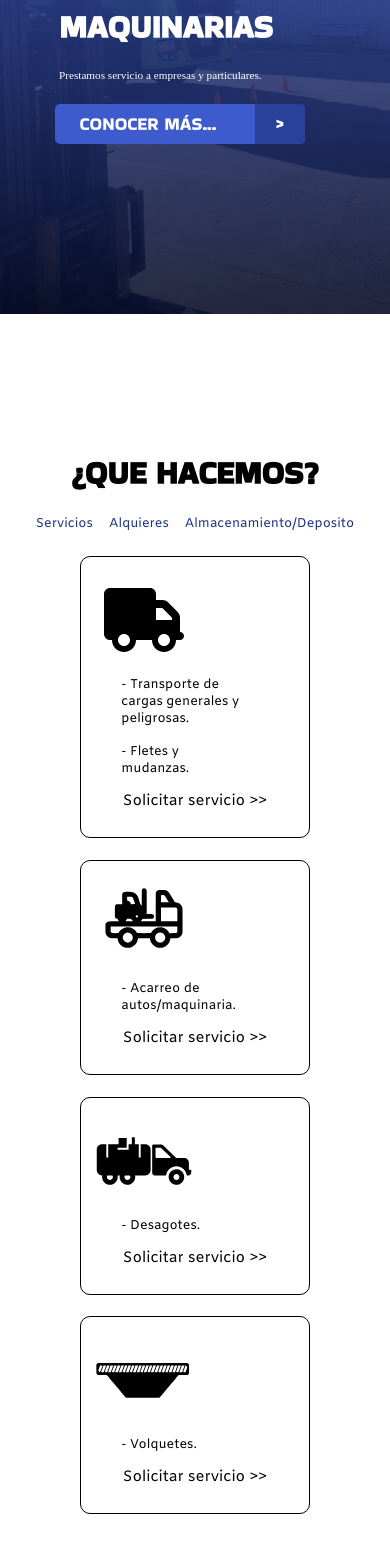
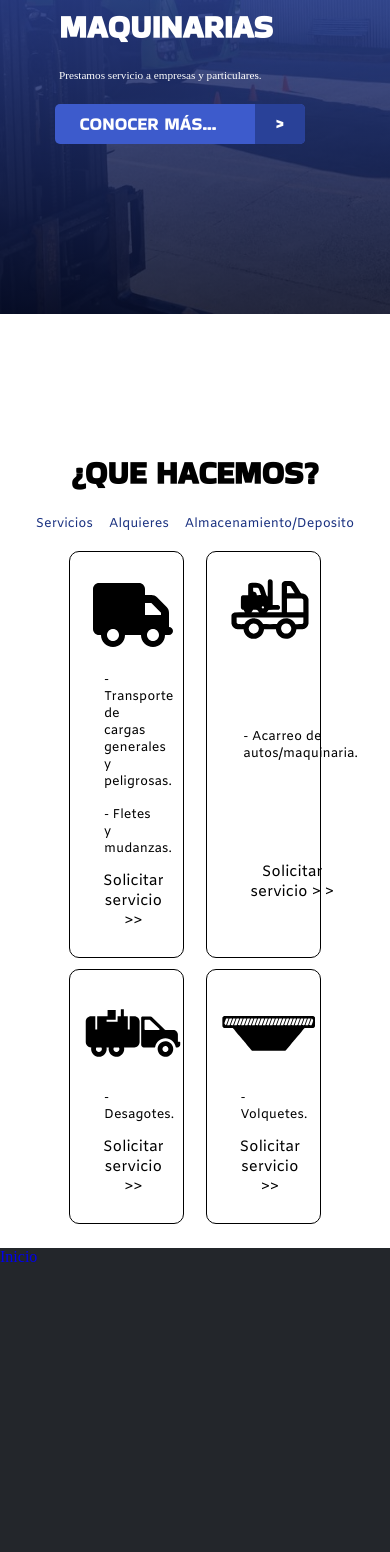
Before and after one commit to L3anAv/adc-logistica, a React (Vite) app: page / in a window 390 px wide. Shown: the part 324-1876 px from the top of the page. Built offline with nearby package versions, Linux system fonts and the light colour scheme; a web font is replaced by a local one.

Commit message:
Responsive de secciones terminado

```diff
--- a/package.json
+++ b/package.json
@@ -12,6 +12,8 @@
     "@fortawesome/free-solid-svg-icons": "^6.2.1",
     "react": "^18.2.0",
     "react-dom": "^18.2.0",
+    "react-router": "^6.7.0",
+    "react-router-dom": "^6.7.0",
     "styled-components": "^5.3.6"
   },
   "devDependencies": {
--- a/src/App.jsx
+++ b/src/App.jsx
@@ -1,22 +1,14 @@
 import './App.css'
-import Principal from './componentes/principal-seccion/index'
-import QueHacemos from './componentes/seccion-que-hacemos-princip/index'
+import { Routes, Route } from 'react-router'
+import Index from './componentes/Inicio/index'
 
 function App() {
 
   return (
     <>
-
-    {/*
-     Cuando el ancho es menor a a 912: Principal se hace responsive. Menu y todo, se vuelve a reacomodar.
-     */}
-     <Principal />
-
-     {/*
-     Cuando el ancho es menor a a 1260: QueHacemos se hace acomode todo distinto.
-     */}
-
-     <QueHacemos />
+      <Routes>
+        <Route path={''} element={<Index />}/>
+      </Routes>
     </>
   )
 }
--- /dev/null
+++ b/src/componentes/Inicio/footer/index.jsx
@@ -0,0 +1,38 @@
+import React from 'react'
+import styled from 'styled-components'
+import { Link } from 'react-router-dom'
+
+const Footer = styled.footer`
+    height:320px;
+    background:#23262b;
+`
+
+const Menu = styled.nav`
+
+`
+const UlMenu = styled.ul`
+
+`
+
+const LiMenu = styled.li`
+
+`
+
+function footer() {
+  return (
+    <>
+        <Footer>
+            <Menu>
+                <UlMenu>
+                    <LiMenu><Link to={'/'}>Inicio</Link></LiMenu>
+                    <LiMenu><Link ></Link></LiMenu>
+                    <LiMenu><Link ></Link></LiMenu>
+                    <LiMenu><Link ></Link></LiMenu>
+                </UlMenu>
+            </Menu>
+        </Footer>
+    </>
+  )
+}
+
+export default footer
--- /dev/null
+++ b/src/componentes/Inicio/index.jsx
@@ -0,0 +1,16 @@
+import React from 'react'
+import Principal from './principal-seccion/index'
+import QueHacemos from './seccion-que-hacemos-princip/index'
+import Footer from './footer/index'
+
+function index() {
+  return (
+        <>
+            <Principal />
+            <QueHacemos />
+            <Footer />
+        </>
+        )
+}
+
+export default index
--- a/src/componentes/principal-seccion/header/index.jsx
+++ b/src/componentes/Inicio/principal-seccion/header/index.jsx
@@ -1,7 +1,7 @@
 import Menu from './menu/index'
 import { useState, useEffect } from 'react'
 import styled from 'styled-components'
-import {Svg} from '/src/componentes/styled-components-general/svg'
+import { Svg } from '../../../styled-components-general/svg'
 
 const ContenedorPrincipal = styled.div`
   width:100%;
--- a/src/componentes/principal-seccion/header/menu/index.jsx
+++ b/src/componentes/Inicio/principal-seccion/header/menu/index.jsx
@@ -151,14 +151,16 @@ const CloseMenu = styled(Svg)`
   display:none;
 
   @media (max-width: 945px){
+    margin-top:5%;
     display:inline;
-    margin-top:5%;
     font-size:1.2rem;
+
+    path {
+      fill:${props => props.colorMenu || 'white'};
+      fill-rule: evenodd;
+    }
   }
 
-  @media (max-width: 815px){
-
-  }
 `
 
 const OpenMenu = styled(Svg)`
@@ -171,6 +173,12 @@ const OpenMenu = styled(Svg)`
     position:fixed;
     display:inline;
     font-size:1.2rem;
+
+    path {
+      fill:${props => props.colorMenu || 'white'};
+      fill-rule: evenodd;
+    }
+
   }
 
   @media (max-width: 815px){
@@ -193,7 +201,6 @@ const Menu = () => {
   // -> Funcion que controla la altura del scrol
   function darPosicionDeScroll(){
     window.addEventListener('scroll', () => {
-      console.log(window.scrollY)
       setscrollPosicion(window.scrollY)
     })
   }
@@ -230,7 +237,10 @@ const Menu = () => {
   return (
     <>
     {menuCoA == true ?
-    <OpenMenu xmlns="http://www.w3.org/2000/svg" viewBox="0 0 448 512" onClick={cerrarMenu}>
+    <OpenMenu colorMenu={menuColor == true ? 'black' : 'white'}
+    xmlns="http://www.w3.org/2000/svg"
+    viewBox="0 0 448 512"
+    onClick={cerrarMenu}>
     <path d="M0 96C0 78.3 14.3 64 32 64H416c17.7 0 32 14.3 32 32s-14.3 32-32 32H32C14.3 128 0 113.7 0 96zM0 256c0-17.7 14.3-32 32-32H416c17.7 0 32 14.3 32 32s-14.3 32-32 32H32c-17.7 0-32-14.3-32-32zM448 416c0 17.7-14.3 32-32 32H32c-17.7 0-32-14.3-32-32s14.3-32 32-32H416c17.7 0 32 14.3 32 32z"/>
     </OpenMenu>
     : ''}
@@ -244,7 +254,10 @@ const Menu = () => {
       >
 
     {menuCoA == false ?
-    <CloseMenu xmlns="http://www.w3.org/2000/svg" viewBox="0 0 320 512" onClick={cerrarMenu}>
+    <CloseMenu colorMenu={menuColor == true ? 'black' : 'white'}
+    xmlns="http://www.w3.org/2000/svg"
+    viewBox="0 0 320 512"
+    onClick={cerrarMenu}>
     <path d="M310.6 150.6c12.5-12.5 12.5-32.8 0-45.3s-32.8-12.5-45.3 0L160 210.7 54.6 105.4c-12.5-12.5-32.8-12.5-45.3 0s-12.5 32.8 0 45.3L114.7 256 9.4 361.4c-12.5 12.5-12.5 32.8 0 45.3s32.8 12.5 45.3 0L160 301.3 265.4 406.6c12.5 12.5 32.8 12.5 45.3 0s12.5-32.8 0-45.3L205.3 256 310.6 150.6z"/>
     </CloseMenu>
     : ''}
--- a/src/componentes/seccion-que-hacemos-princip/index.jsx
+++ b/src/componentes/Inicio/seccion-que-hacemos-princip/index.jsx
@@ -1,7 +1,7 @@
 import styled from 'styled-components'
 import { useEffect, useState } from 'react'
-import {Svg} from '../styled-components-general/svg'
-import {Titulo} from '../styled-components-general/titulo-central'
+import {Svg} from '../../styled-components-general/svg'
+import {Titulo} from '../../styled-components-general/titulo-central'
 
 const ContenedorQueHacemos = styled.section`
   width:100%;
@@ -137,11 +137,8 @@ const Boton = styled.button`
   background:none;
   border-radius:5px;
   font-family:FontMenu;
+`
 
-  :hover{
-    border:1px solid #000;
-  }
-`
 const queHacemos = () => {
 
   const [windowSize, setWindowSize] = useState(0)
@@ -179,7 +176,7 @@ const queHacemos = () => {
 
     darWidthPantalla()
 
-    if(windowSize <= 1260){
+    if(windowSize <= 1260 && windowSize != 0){
       setWindowSizeRespon(true)
     }else{
       setWindowSizeRespon(false)
@@ -189,10 +186,6 @@ const queHacemos = () => {
 
   return (
     <>
-     { /* cuando scrollPosicion >= 77
-     hago que el margin-top se le aumente 125px aumente el total de el menu
-     */}
-
     <ContenedorQueHacemos QueHacemosMenuEstaFixed={MenuEstaFixed == true ? '125px' : '0'}
     >
 
@@ -206,13 +199,8 @@ const queHacemos = () => {
         </UlMenuServ>
       </MenuServicios>
 
-      {/*
-          Poner en una fila directo cuando ancho es
-          fichaRow="3/4" fichaColum="2/4"
-      */}
-
-       <FichaServicio fichaColum={windowSizeRespon == true ? '2/4' : '2/3'}
-                      fichaRow={windowSizeRespon == true ? '3/4' : '3/4'} >
+       <FichaServicio fichaColum={windowSizeRespon == true ? '2/4' : '2/3' || '2/3'}
+                      fichaRow={windowSizeRespon == true ? '3/4' : '3/4' || '3/4'} >
        <Svg xmlns="http://www.w3.org/2000/svg" viewBox="0 0 640 512">
         <path d="M48 0C21.5 0 0 21.5 0 48V368c0 26.5 21.5 48 48 48H64c0 53 43 96 96 96s96-43 96-96H384c0 53 43 96 96 96s96-43 96-96h32c17.7 0 32-14.3 32-32s-14.3-32-32-32V288 256 237.3c0-17-6.7-33.3-18.7-45.3L512 114.7c-12-12-28.3-18.7-45.3-18.7H416V48c0-26.5-21.5-48-48-48H48zM416 160h50.7L544 237.3V256H416V160zM208 416c0 26.5-21.5 48-48 48s-48-21.5-48-48s21.5-48 48-48s48 21.5 48 48zm272 48c-26.5 0-48-21.5-48-48s21.5-48 48-48s48 21.5 48 48s-21.5 48-48 48z"/>
        </Svg>
@@ -222,7 +210,7 @@ const queHacemos = () => {
         <LiFicha> - Fletes y mudanzas.</LiFicha>
        </UlFicha>
 
-       <Boton>Solicitar servicio >></Boton>
+       <Boton>Solicitar servicio &#62;&#62;</Boton>
       </FichaServicio>
 
       <FichaServicio  fichaColum={windowSizeRespon == true ? '2/4' : '3/4'}
@@ -235,7 +223,7 @@ const queHacemos = () => {
         <LiFicha> - Acarreo de autos/maquinaria. </LiFicha>
       </UlFicha>
 
-       <Boton>Solicitar servicio >></Boton>
+       <Boton>Solicitar servicio &#62; &#62;</Boton>
       </FichaServicio>
 
       <FichaServicio fichaColum={windowSizeRespon == true ? '2/4' : '2/3'}
@@ -266,7 +254,7 @@ const queHacemos = () => {
         <LiFicha> - Desagotes. </LiFicha>
       </UlFicha>
 
-      <Boton>Solicitar servicio >></Boton>
+      <Boton>Solicitar servicio &#62;&#62;</Boton>
       </FichaServicio>
 
       <FichaServicio fichaColum={windowSizeRespon == true ? '2/4' : '3/4'}
@@ -337,7 +325,7 @@ const queHacemos = () => {
         <LiFicha> - Volquetes. </LiFicha>
       </UlFicha>
 
-      <Boton>Solicitar servicio >></Boton>
+      <Boton>Solicitar servicio &#62;&#62;</Boton>
       </FichaServicio>
     </ContenedorQueHacemos>
 
--- a/src/main.jsx
+++ b/src/main.jsx
@@ -1,9 +1,12 @@
+import App from './App'
 import React from 'react'
 import ReactDOM from 'react-dom/client'
-import App from './App'
+import { BrowserRouter as Router } from "react-router-dom"
 
 ReactDOM.createRoot(document.getElementById('root')).render(
   <React.StrictMode>
-    <App />
+    <Router>
+      <App />
+    </Router>
   </React.StrictMode>,
 )
```
Also changed, not shown: src/componentes/Inicio/principal-seccion/contenido-central/index.jsx (renamed from src/componentes/principal-seccion/contenido-central/index.jsx), src/componentes/Inicio/principal-seccion/fondo-inicio/fondo.jsx (renamed from src/componentes/principal-seccion/fondo-inicio/fondo.jsx), src/componentes/Inicio/principal-seccion/index.jsx (renamed from src/componentes/principal-seccion/index.jsx), 1 other file (tests, documents, lock files or other folders).
